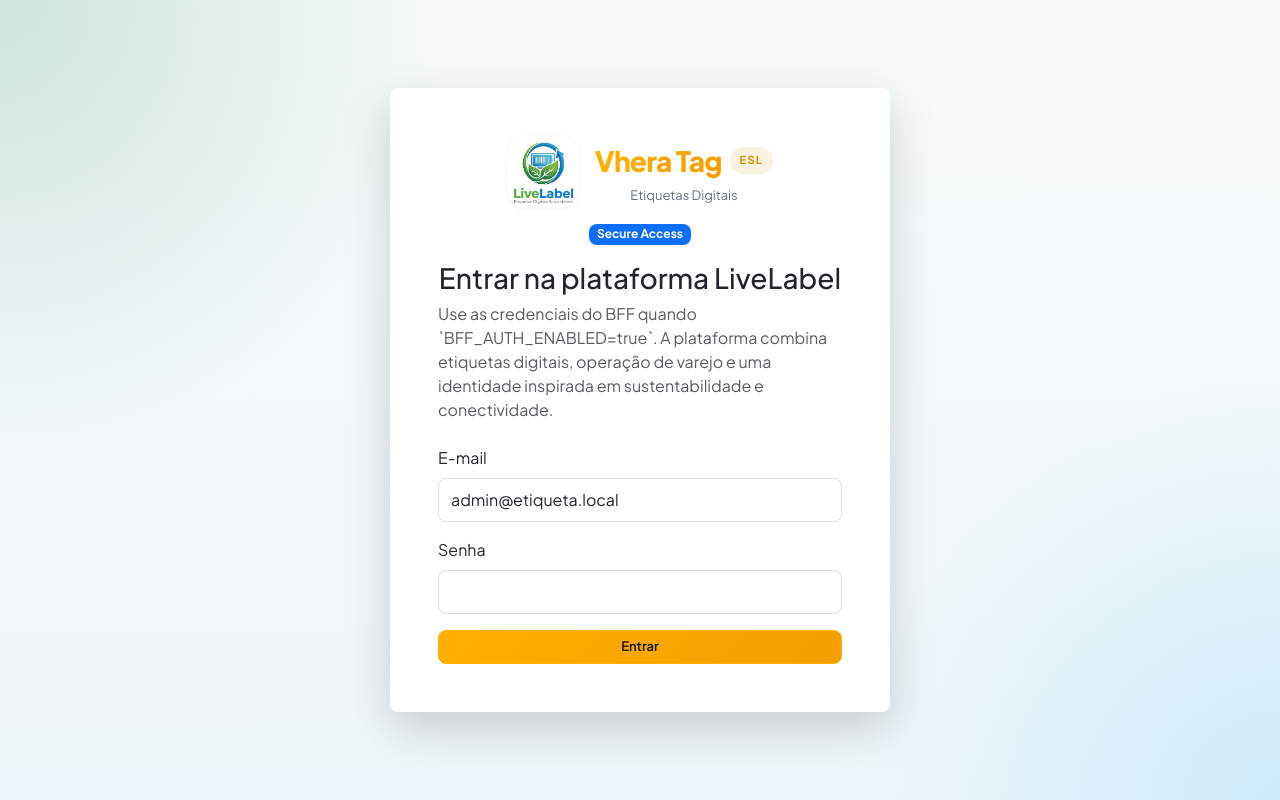
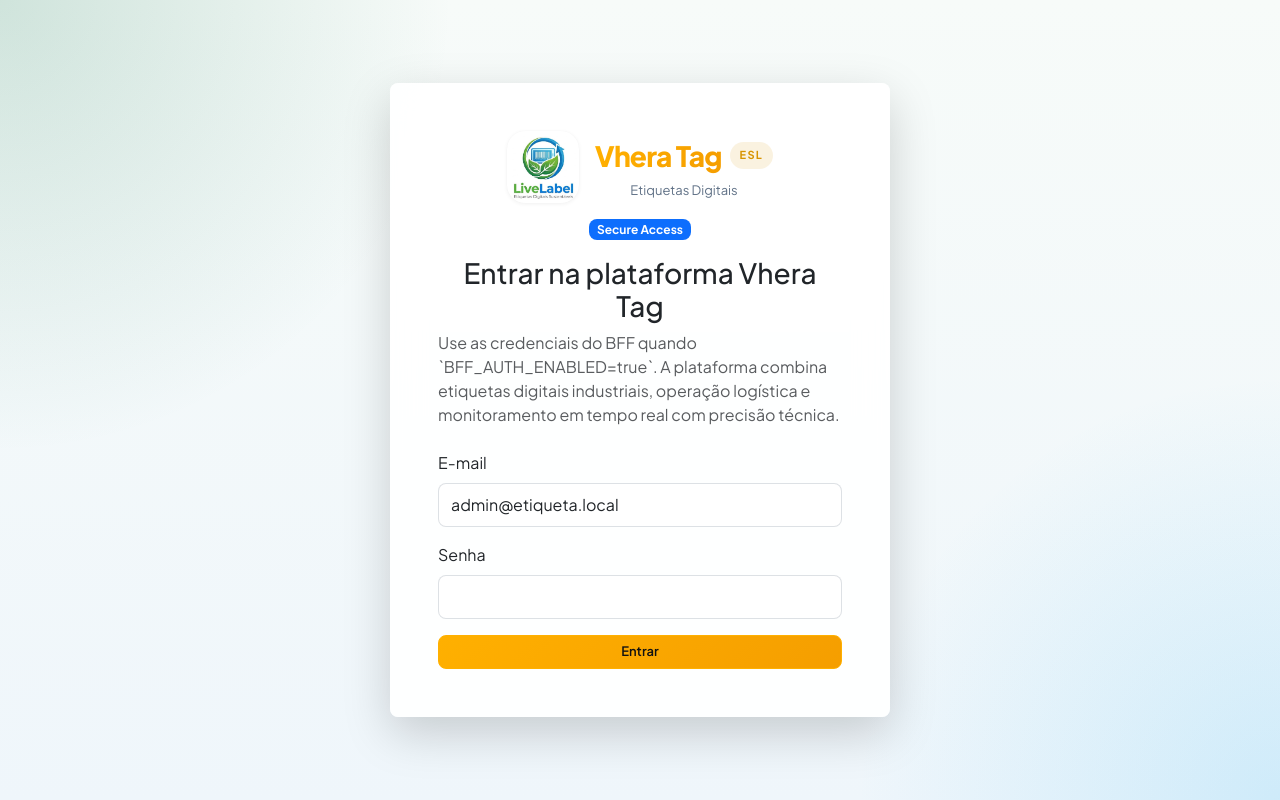
Before and after one commit to Dev-RuiDiniz/etiqueta_esl, a React (Vite) app: page /login in a window 1280 px wide. Built offline with nearby package versions, Linux system fonts and the light colour scheme; no server answers.

Commit message:
style(auth): atualiza tela de login com identidade Vhera Tag
Atualiza título para 'Entrar na plataforma Vhera Tag' e descrição
para refletir posicionamento industrial e operacional da nova marca.

```diff
--- a/src/pages/Login.tsx
+++ b/src/pages/Login.tsx
@@ -36,9 +36,9 @@
           <div className="login-brand-copy">
             <span className="badge text-bg-primary mb-3">Secure Access</span>
           </div>
-          <h1 className="h3 mb-2 text-center">Entrar na plataforma LiveLabel</h1>
+          <h1 className="h3 mb-2 text-center">Entrar na plataforma Vhera Tag</h1>
           <p className="text-muted mb-4">
-            Use as credenciais do BFF quando `BFF_AUTH_ENABLED=true`. A plataforma combina etiquetas digitais, operação de varejo e uma identidade inspirada em sustentabilidade e conectividade.
+            Use as credenciais do BFF quando `BFF_AUTH_ENABLED=true`. A plataforma combina etiquetas digitais industriais, operação logística e monitoramento em tempo real com precisão técnica.
           </p>
 
           <form onSubmit={handleSubmit}>
```
